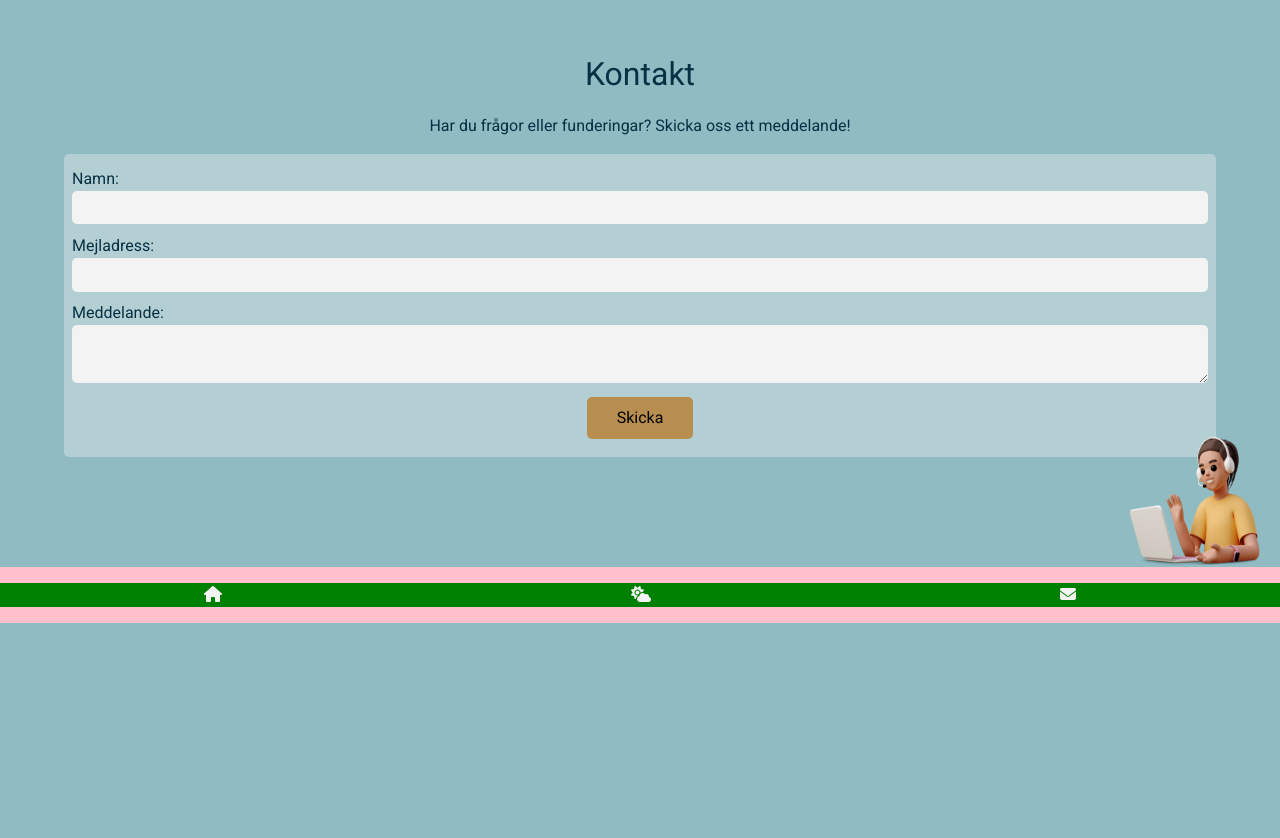
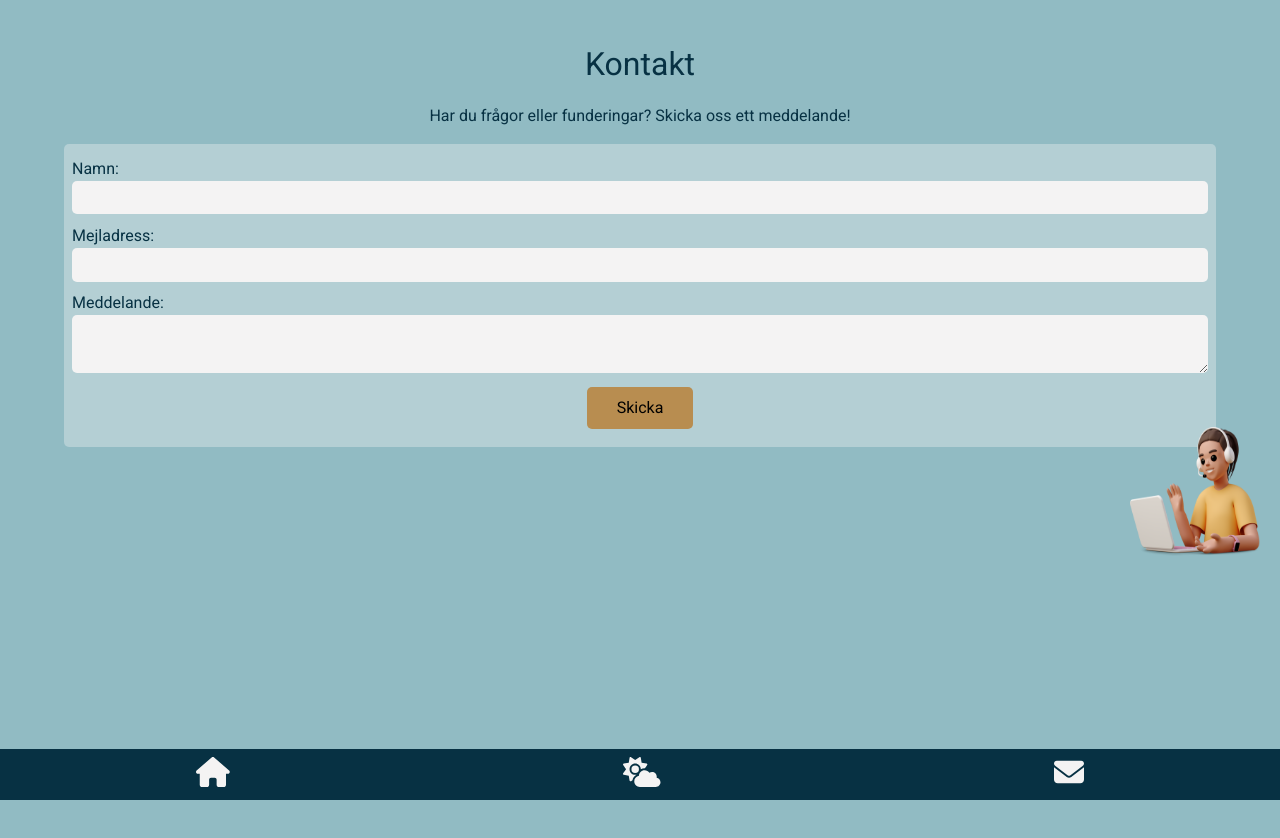
Before and after one commit to tittieth/Final_Project, a React (Vite) app: page /contact in a window 1280 px wide. Shown: the top 838 px of the page. After the commit the page ends 800 px from the top, so only its background shows below. Built offline with nearby package versions, Linux system fonts and the light colour scheme; a web font is replaced by a local one.

Commit message:
Add: navigation with styling

```diff
--- a/src/components/Contact.tsx
+++ b/src/components/Contact.tsx
@@ -4,6 +4,7 @@ import submitForm from '../services/ContactFormService';
 import { useFormik } from 'formik';
 import { validationSchema } from '../models/ValidationSchema';
 import { FormikHelpers } from 'formik';
+import Navigation from './Navigation';
 
 export type FormValues = {
   name: string;
@@ -36,6 +37,7 @@ const Contact = () => {
   const [confirmation, setConfirmation] = useState(false);
 
   return (
+    <>
       <div className="contact-wrapper">
         <h1>Kontakt</h1>
         <p className="contact-info">Har du frågor eller funderingar? Skicka oss ett meddelande!</p>
@@ -95,6 +97,8 @@ const Contact = () => {
         </div>
         {confirmation && <ConfirmationModal setConfirmation={setConfirmation}></ConfirmationModal>}
       </div>
+      <Navigation></Navigation>
+    </>
   );
 };
 
--- a/src/components/Layout.tsx
+++ b/src/components/Layout.tsx
@@ -1,5 +1,4 @@
 import { Outlet } from 'react-router-dom';
-import Navigation from './Navigation';
 
 const Layout = () => {
   return (
@@ -7,7 +6,6 @@ const Layout = () => {
       <main>
         <Outlet></Outlet>
       </main>
-      <Navigation></Navigation>
     </>
   );
 };
--- a/src/components/Weather.tsx
+++ b/src/components/Weather.tsx
@@ -6,6 +6,7 @@ import IClothingItem from '../models/IClothing';
 import clothesData from '../data/Clothes';
 import ClothingDisplay from './ClothingDisplay';
 import { useNavigate } from 'react-router-dom';
+import Navigation from './Navigation';
 
 const Weather = () => {
   const user = JSON.parse(localStorage.getItem('name') ?? 'null');
@@ -90,6 +91,7 @@ const Weather = () => {
             ))}
           </div>
         </div>
+        <Navigation></Navigation>
       </>
     );
 };
--- a/src/index.scss
+++ b/src/index.scss
@@ -28,6 +28,14 @@ body {
   min-height: 100vh;
   scroll-behavior: smooth;
   overflow-x: hidden;
+  position: relative;
+}
+
+main {
+  min-height: 100vh;
+  display: flex;
+  flex-direction: column;
+  justify-content: space-between;
 }
 
 button {
--- a/src/style/contact.scss
+++ b/src/style/contact.scss
@@ -1,10 +1,10 @@
 @import '../style/variables.scss';
 
 .contact-wrapper {
-  margin-top: 50px;
   display: flex;
   flex-direction: column;
   align-items: center;
+  margin-top: 40px;
 
   .contact-info {
     margin: 1em;
--- a/src/style/navigation.scss
+++ b/src/style/navigation.scss
@@ -2,15 +2,21 @@
 
 nav {
   width: 100%;
-  background-color: pink;
+  background-color: $navy;
   display: flex;
   justify-content: center;
+  align-items: center;
 
   ul {
     width: 100%;
-    background-color: green;
     display: flex;
     justify-content: space-around;
     padding-inline-start: 0;
+    margin-block-start: 0.5em;
+    margin-block-end: 0.5em;
+
+    .nav-icon {
+      height: 30px;
+    }
   }
 }
--- a/src/style/weather.scss
+++ b/src/style/weather.scss
@@ -2,7 +2,7 @@
 
 .wrapper {
   h1 {
-    margin: 50px 0 20px;
+    margin: 40px 0 20px;
   }
 
   h3 {
```
Lines whose indentation alone changed are shown as unchanged.
